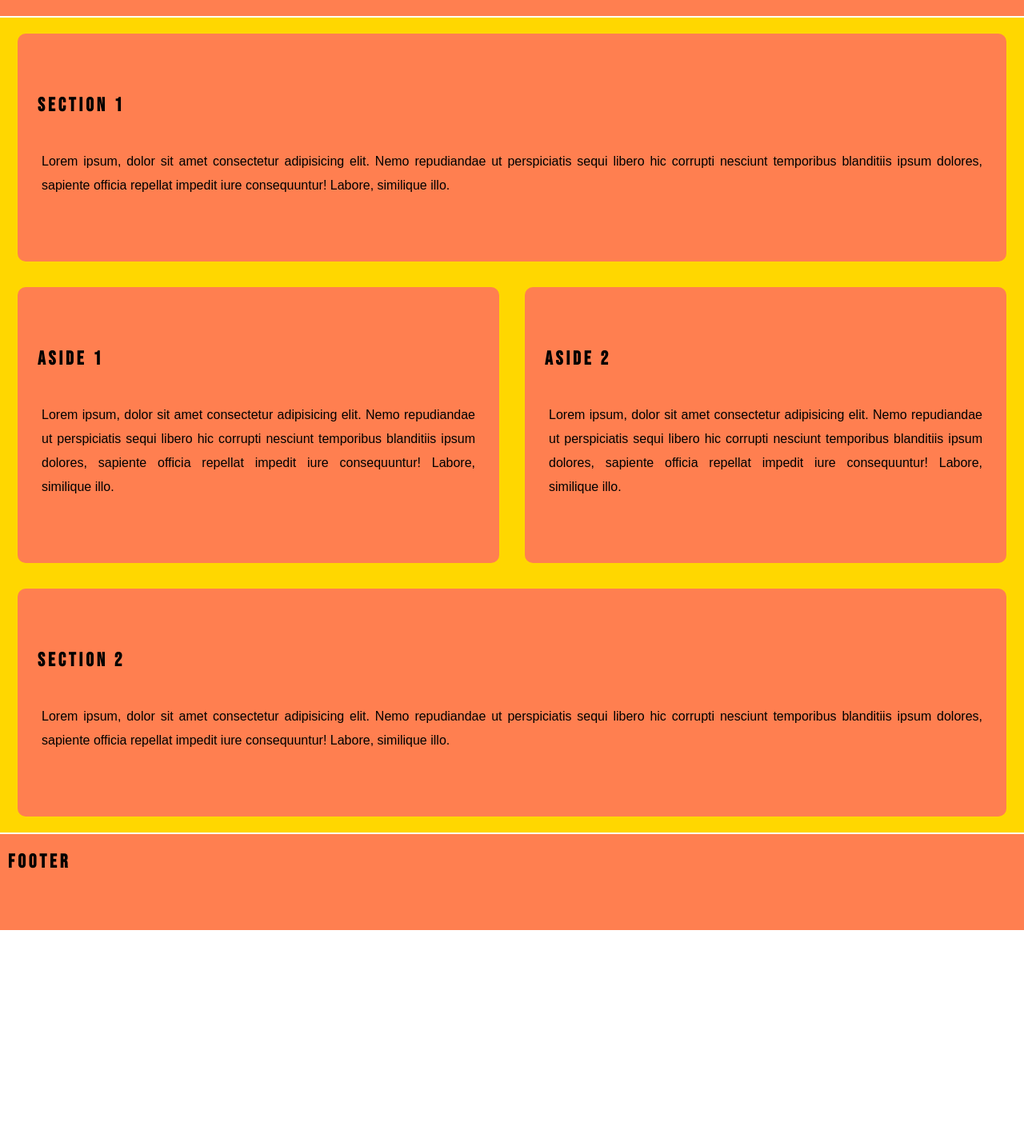
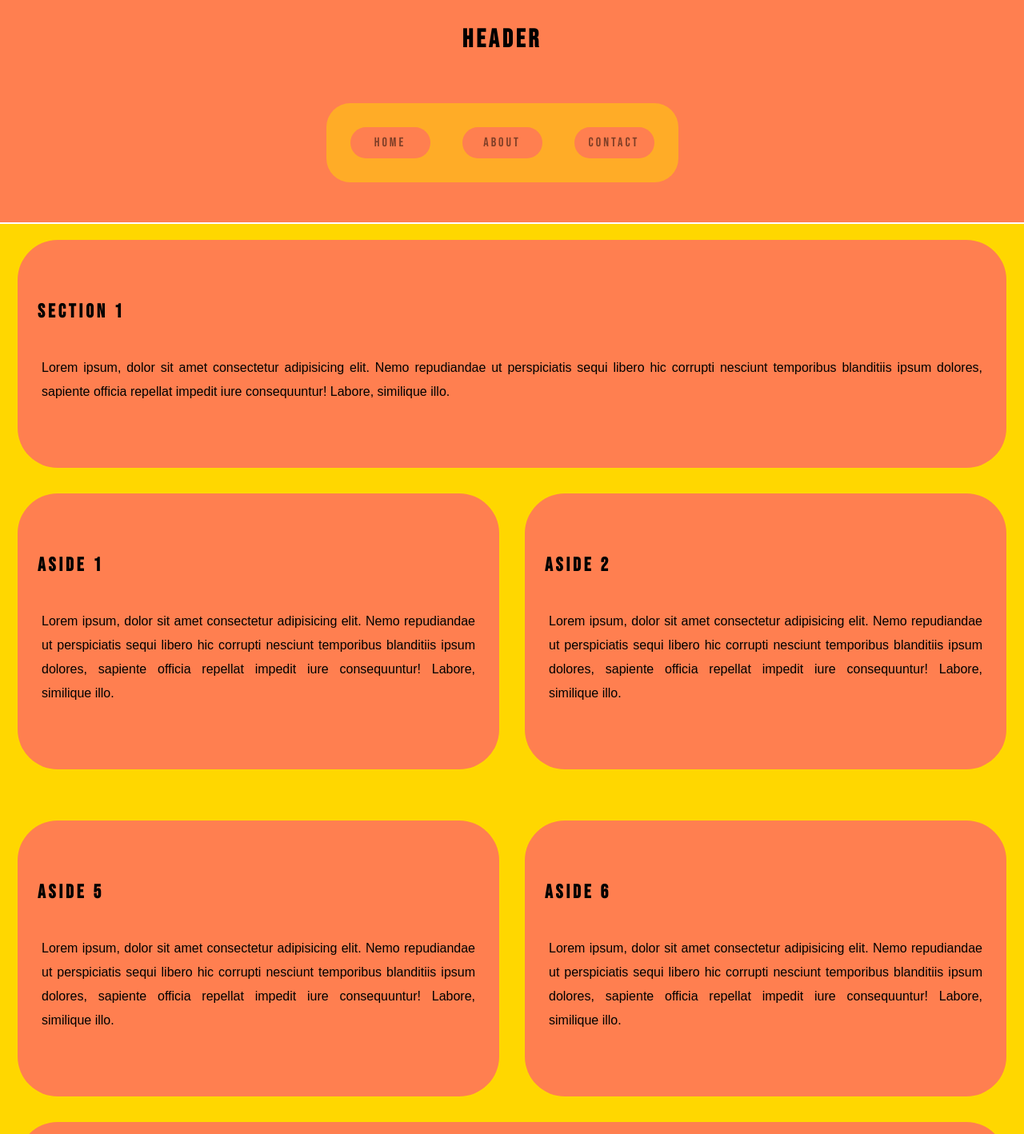
Before and after one commit to n-ste/Project_1, a plain HTML site: page testing.html in a window 1280 px wide. Shown: the part 80-1498 px from the top of the page at 80% size. Before the commit the page ends 1243 px from the top, so only its background shows below. Drawn offline with Linux system fonts and the light colour scheme.

Commit message:
chnages to styles - added another row

```diff
--- a/assets/css/style2.css
+++ b/assets/css/style2.css
@@ -8,17 +8,57 @@
     margin: 0;
     font-family: 'Monsterrat', sans-serif;
 }
+
 .header {
+    display: flex;
+    flex-direction: row;
+    align-items: flex-end;
+    flex: 1;
+
+}
+
+.header, .footer {
+    padding: 50px 25px 50px 0;
+    display: flex;
+    align-items: center;
+    min-height: 50px;
     background-color: coral;
-    min-height: 100px;
+
+
 }
 
 .header > h1 {
     padding: 10px;
+    margin: 50px;
     font-family: 'Bebas Neue', monospace;
     letter-spacing: 4px;
+    flex: 2;
 }
 
+.nav-bar {
+    background-color: rgb(255, 217, 0);
+    opacity: 50%;
+    padding: 10px;
+    list-style-type: none;
+    justify-content: flex-end;
+    border-radius: 30px;
+}
+.nav-bar li {
+    padding: 10px;
+    margin: 10px;
+}
+.nav-bar a {
+    padding: 10px;
+    font-family: 'Bebas Neue', monospace;
+    letter-spacing: 3px;
+    text-decoration: none;
+    background-color: coral;
+    color: #000;
+    display: block;
+    width: 80px;
+    text-align: center;
+    border-radius: 20px;
+}
 .footer > h2 {
     padding: 10px;
     font-family: 'Bebas Neue', monospace;
@@ -32,17 +72,11 @@
     letter-spacing: 4px;
 }
 
+
+
 .main {
     background-color: gold;
     min-height: 100vh;
-    flex: 3;
-}
-
-.footer {
-    background-color: coral;
-    min-height: 100px;
-    padding: 10px 0;
-    margin: 0;
 }
 
 .container {
@@ -53,30 +87,75 @@
     margin: 2px;
 }
 
-.section1, .section2, .aside1, .aside2 {
+.section1, .section2, .aside1, .aside2, .aside3, .aside4 {
     text-align: justify;
-    line-height: 30px;;
+    line-height: 30px;
+    border-radius: 50px;
 }
 
-.section1, .section2 {
+.section1 {
+  padding: 50px 0 50px 0;
+    background-color: coral;
+    order: 0;
+}
+.aside1 {
     padding: 50px 0 50px 0;
-    border-radius: 10px;
+     margin: 2em 0 2em 0;
+     background-color: coral;
+     order: 1;
+ }
+
+ .aside2 {
+    padding: 50px 0 50px 0;
+     margin: 2em 0 2em 0;
+     background-color: coral;
+     order: 2;
+ }
+
+.section2 {
+    padding: 50px 0;
     height: 30%;
     background-color: coral;
-    order: 1 4;
+    order: 3;
 }
 
-.aside1, .aside2 {
+.aside3 {
     padding: 50px 0 50px 0;
-    margin: 2em 0 2em 0;
-    border-radius: 10px;
-    background-color: coral;
-    order: 2 3;
+     margin: 2em 0 2em 0;
+     background-color: coral;
+     order: 5;
+ }
+
+.aside4 {
+   padding: 50px 0 50px 0;
+     margin: 2em 0 2em 0;
+     background-color: coral;
+     order: 6;
+ }
+
+.section1 p, .section2 p, .aside1 p, .aside2 p, .aside3 p, .aside4 p {
+    margin: 30px;
 }
 
+.section p {
+    gap: 2;
+}
 
 /* Responsive Screen for tablets */
 @media screen and (min-width:768px){
+
+    .header {
+        display: flex;
+        flex-direction: column;
+        align-items: center;
+        flex: 1;
+
+    }
+
+    .header .nav-bar {
+        display: flex;
+        flex-direction: row;
+    }
 
     .container
     {
@@ -90,19 +169,16 @@
     }
 
     .section2 {
-        flex: 1;
         order: 3;
     }
 
     .aside {
         display: flex;
-        flex: 4;
         order: 2;
         gap: 2em;
     }
     .section1, .section2, .aside1, .aside2 {
        padding: 50px 0 50px 0;
-        border-radius: 10px;
     }
     .section1 p, .section2 p {
         margin: 30px;
@@ -113,9 +189,4 @@
         margin: 30px;
     }
 
-
-
-    .footer {
-    }
-
 }
--- a/testing.html
+++ b/testing.html
@@ -11,9 +11,25 @@
 <body>
     <header class="header" id="header">
         <h1>Header</h1>
+        <nav>
+            <ul class="nav-bar" id="nav-links">
+                <li>
+                    <a href="#">Home</a>
+                </li>
+
+                <li>
+                    <a href="#">About</a>
+                </li>
+
+                <li>
+                    <a href="#">Contact</a>
+                </li>
+            </ul>
+        </nav>
     </header>
     <main class="main" id="main">
         <div class="container" id="container">
+
             <section class="section1" id="section1">
                 <div class="section">
                     <h2>Section 1</h2>
@@ -40,7 +56,6 @@
                         consequuntur! Labore, similique illo.</p>
                 </aside>
             </div>
-
                 <section class="section2" id="section2">
                     <div class="section">
                         <h2>Section 2</h2>
@@ -49,13 +64,29 @@
                         hic corrupti nesciunt temporibus blanditiis ipsum dolores, sapiente officia repellat impedit iure
                         consequuntur! Labore, similique illo.</p>
                     </div>
+                </section>
+                <div class="aside">
+                    <aside class="aside3" id="aside3">
+                        <h2>Aside 5</h2>
+                        <p>Lorem ipsum, dolor sit amet consectetur adipisicing elit. Nemo repudiandae ut perspiciatis sequi
+                            libero
+                            hic corrupti nesciunt temporibus blanditiis ipsum dolores, sapiente officia repellat impedit iure
+                            consequuntur! Labore, similique illo.</p>
+                    </aside>
 
+                    <aside class="aside4" id="aside4">
+                        <h2>Aside 6</h2>
+                        <p>Lorem ipsum, dolor sit amet consectetur adipisicing elit. Nemo repudiandae ut perspiciatis sequi
+                            libero
+                            hic corrupti nesciunt temporibus blanditiis ipsum dolores, sapiente officia repellat impedit iure
+                            consequuntur! Labore, similique illo.</p>
+                    </aside>
+                </div>
         </div>
     </main>
     <footer class="footer" id="footer">
         <h2>Footer</h2>
     </footer>
-    </div>
 </body>
 
 </html>
```
Lines whose indentation alone changed are shown as unchanged.
